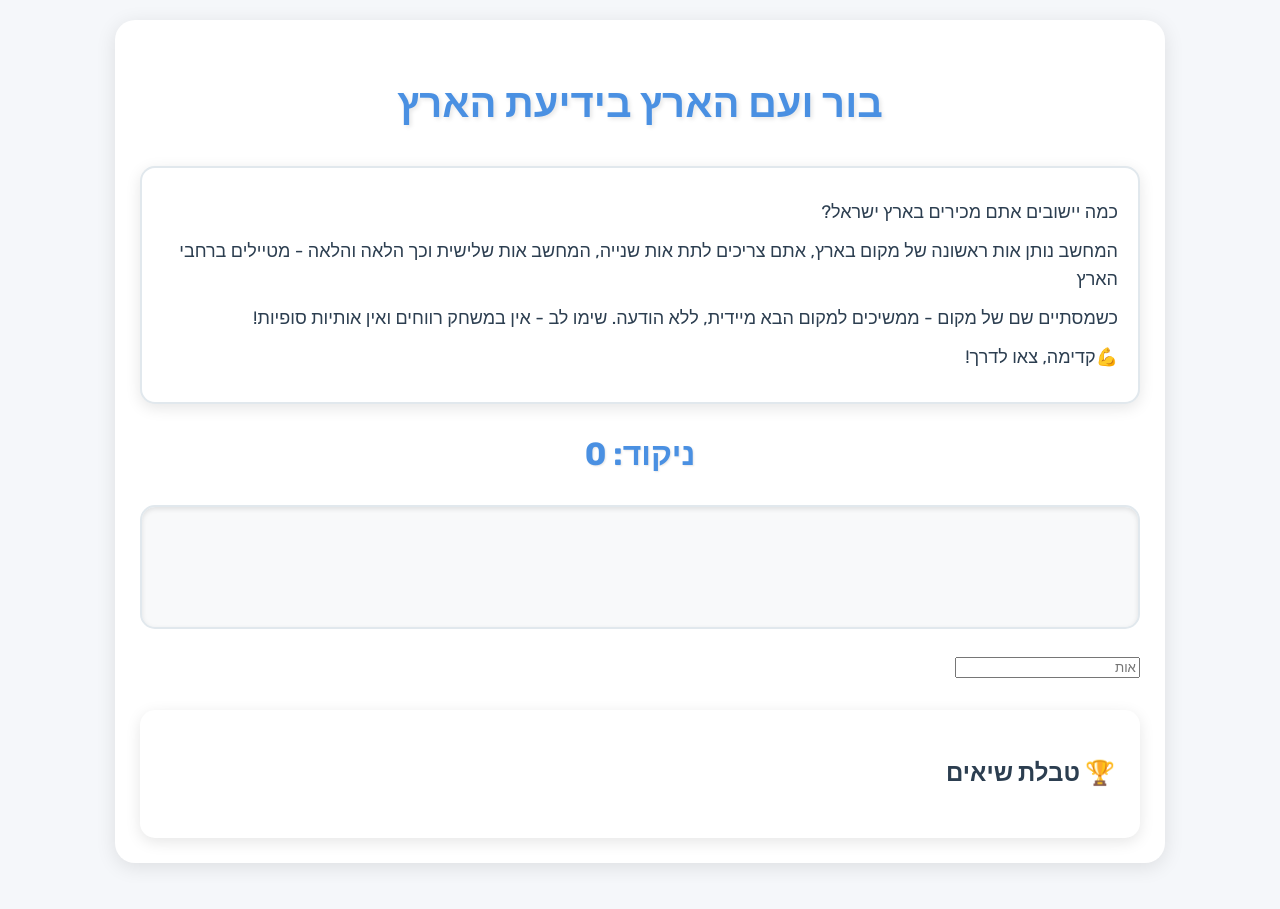
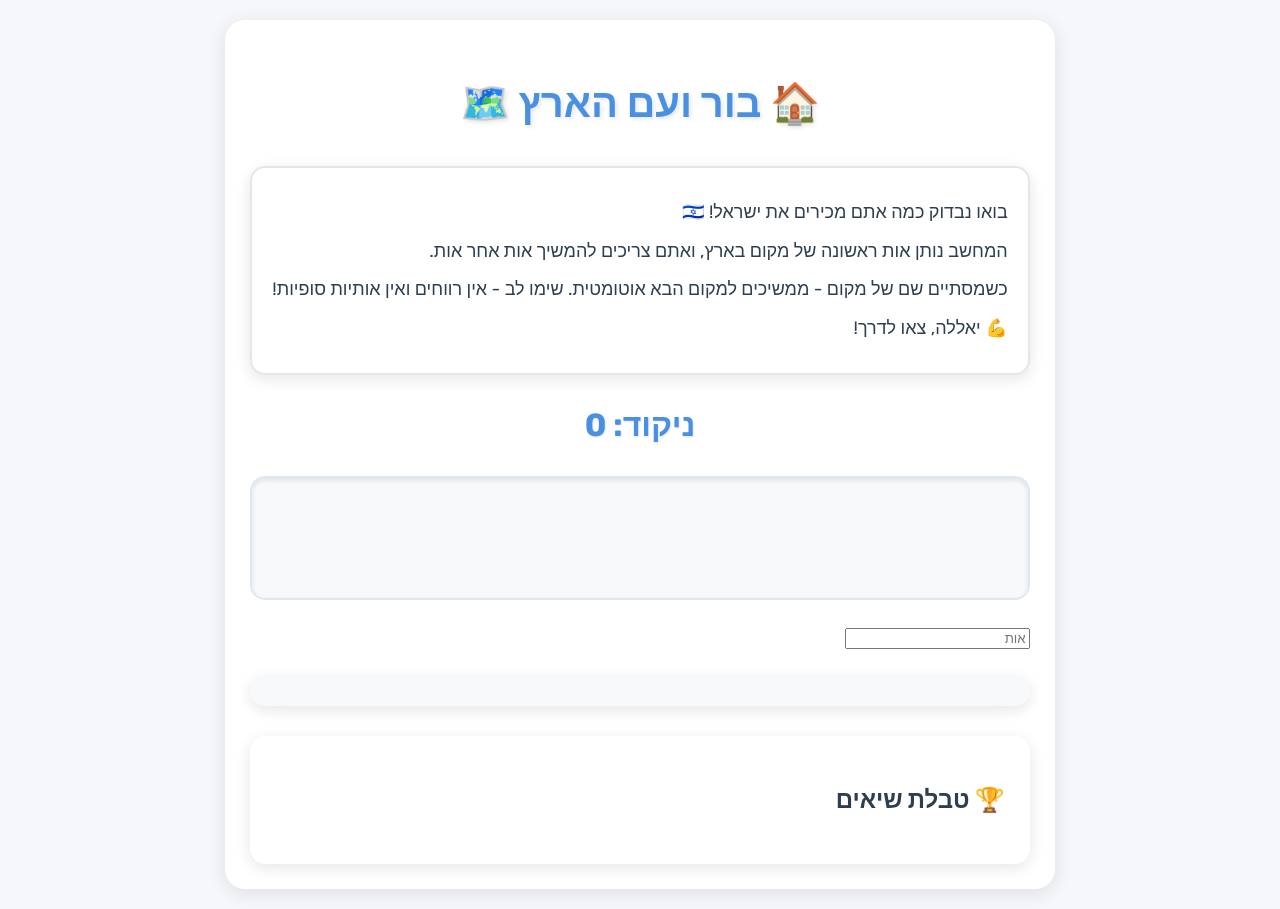
Before and after one commit to yetsion77/israel-geography-quiz, a website: page bor_vaam/index.html in a window 1280 px wide. Before the commit the page ends 883 px from the top, so only its background shows below. Drawn offline with Linux system fonts and the light colour scheme.

Commit message:
index.html

```diff
--- a/bor_vaam/index.html
+++ b/bor_vaam/index.html
@@ -91,7 +91,7 @@
         }
 
         #virtual-keyboard {
-            display: none;
+            display: block;
             max-width: 100%;
             margin: 25px auto;
             padding: 15px;
@@ -272,7 +272,7 @@
             }
 
             #letter-input {
-                display: none;
+                display: block;
             }
 
             #virtual-keyboard {
@@ -351,12 +351,12 @@
 </head>
 <body>
     <div id="game-container">
-        <h1> בור ועם הארץ בידיעת הארץ </h1>
+        <h1>🏠 בור ועם הארץ 🗺️</h1>
         <div class="instructions">
-            <p>כמה יישובים אתם מכירים בארץ ישראל? </p>
-            <p>המחשב נותן אות ראשונה של מקום בארץ, אתם צריכים לתת אות שנייה, המחשב אות שלישית וכך הלאה והלאה - מטיילים ברחבי הארץ </p>
-            <p>כשמסתיים שם של מקום - ממשיכים למקום הבא מיידית, ללא הודעה. שימו לב - אין במשחק רווחים ואין אותיות סופיות!</p>
-            <p>💪קדימה, צאו לדרך!</p>
+            <p>בואו נבדוק כמה אתם מכירים את ישראל! 🇮🇱</p>
+            <p>המחשב נותן אות ראשונה של מקום בארץ, ואתם צריכים להמשיך אות אחר אות.</p>
+            <p>כשמסתיים שם של מקום - ממשיכים למקום הבא אוטומטית. שימו לב - אין רווחים ואין אותיות סופיות!</p>
+            <p>💪 יאללה, צאו לדרך!</p>
         </div>
         <div id="score">ניקוד: 0</div>
         <div id="letters"></div>
```
